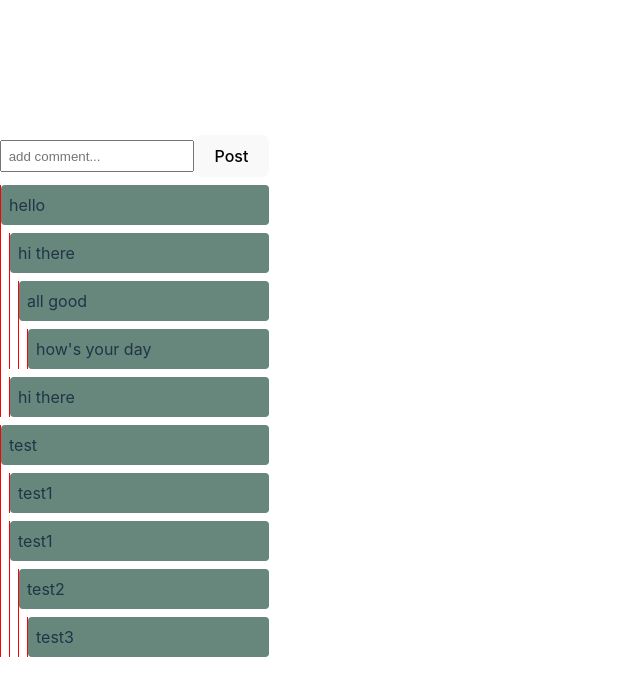
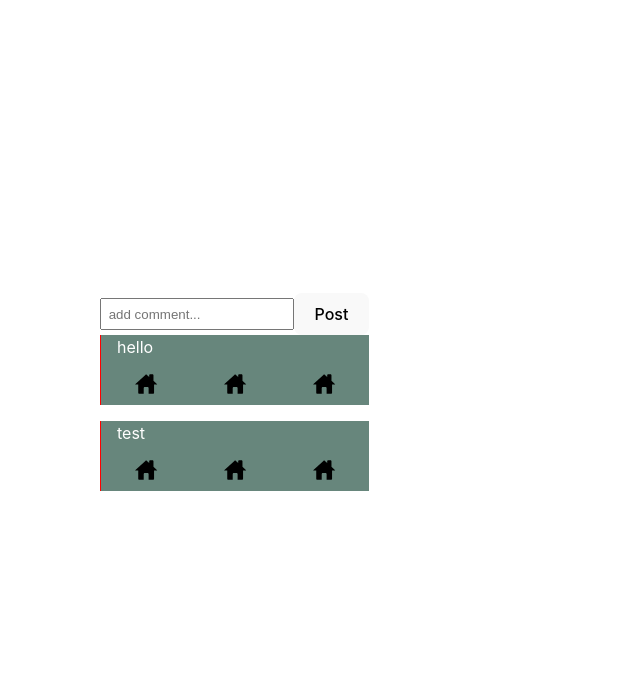
Before and after one commit to Roxiler/social-media-comments, a React (Vite) app: page / in a window 1280 px wide. Shown: the top 696 px of the page, without its empty margins (0-640 px from the left). Built offline with nearby package versions, Linux system fonts and the light colour scheme.

Commit message:
comment thread first implement

```diff
--- a/package.json
+++ b/package.json
@@ -11,7 +11,8 @@
   },
   "dependencies": {
     "react": "^18.2.0",
-    "react-dom": "^18.2.0"
+    "react-dom": "^18.2.0",
+    "sass": "^1.66.1"
   },
   "devDependencies": {
     "@types/react": "^18.2.15",
--- a/src/App.tsx
+++ b/src/App.tsx
@@ -71,7 +71,7 @@ function App() {
 
   return (
     <>
-      <div>
+      <div style={{marginLeft: '100px'}}>
         <div>
           <Comments comments={comments} />
         </div>
--- a/src/components/comments/comment-list/CommentsList.tsx
+++ b/src/components/comments/comment-list/CommentsList.tsx
@@ -1,26 +1,37 @@
-import { useState } from "react"
-import CommentsTextbox from "../comment-textbox/CommentsTextbox"
-import Comment from "../comment/Comment"
+import { useState } from "react";
+import CommentsTextbox from "../comment-textbox/CommentsTextbox";
+import Comment from "../comment/Comment";
 
 interface ICommentList {
-    commentData: any[]
-    setCommentData: React.Dispatch<React.SetStateAction<any[]>>
+  commentData: any[];
+  setCommentData: React.Dispatch<React.SetStateAction<any[]>>;
+  showCommentReplies?: any;
+  editComment?: any;
+  deleteComment?: any;
 }
 
 export const CommentsList = (props: ICommentList) => {
-
   return (
     <div>
       <div>
         <CommentsTextbox setCommentData={props.setCommentData} />
         <div className="comments">
-                    {
-                        props.commentData.map((comment, i) => {
-                            return <Comment key={i} data={comment.value} comments={comment.comments} />
-                        })
-                    }
+          {props.commentData.map((comment, i) => {
+            return (
+              <>
+                <Comment
+                  key={i}
+                  data={comment.value}
+                  comments={comment.comments}
+                  showReplies={props.showCommentReplies}
+                  editComment={props.editComment}
+                  deleteComment={props.deleteComment}
+                />
+              </>
+            );
+          })}
         </div>
       </div>
     </div>
-    )
-}
+  );
+};
--- a/src/components/comments/comment/Comment.tsx
+++ b/src/components/comments/comment/Comment.tsx
@@ -1,29 +1,73 @@
-import React from 'react'
-import "./styles.scss"
+import React from "react";
+import "./styles.scss";
+import Home from "../../icons/home-icon/home";
+import { useComments } from "./hooks";
 
 interface IComment {
-    data: string
-    comments: any[]
+  data: string;
+  comments: any[];
+  showReplies?: any;
+  editComment?: any;
+  deleteComment?: any;
 }
 
+const Comment = (props: IComment) => {
 
-const Comment = (props: IComment) => {
+    const {
+        replies,
+        handleShowReplies,
+        isRepliesOpen
+    } = useComments();
+
   return (
     <div>
-            <div className='comment-box'>
-                <div className="comment">
-                    {props.data}
+      <div className="comment__box">
+        {/* <div className="comment">{props.data}</div> */}
+        {/* <div className="nested_comment">
+          {props.comments.map((comment, i) => {
+            return (
+              <Comment
+                key={i}
+                comments={comment.comments}
+                data={comment.value}
+              />
+            );
+          })}
+        </div> */}
+        <div className="comment__text">{props.data}</div>
+        <div className="comment__actions">
+          <div onClick={() => handleShowReplies(props.showReplies, 1)}>
+            <Home />
           </div>
-                <div className="nested_comment">
+          <div>
+            <Home />
+          </div>
+          <div>
+            <Home />
+          </div>
+        </div>
+        <div className="comment__replies">
         {
-                        props.comments.map((comment, i) => {
-                            return <Comment key={i} comments={comment.comments} data={comment.value} />
-                        })
+            isRepliesOpen && replies.length > 0 &&
+            <div>
+                {replies.map((comment: any, i: number) => {
+            return (
+              <Comment
+              key={i}
+              data={comment.value}
+              comments={comment.comments}
+              showReplies={props.showReplies}
+              editComment={props.editComment}
+              deleteComment={props.deleteComment}
+              />
+            );
+          })}
+            </div>
           }
         </div>
       </div>
     </div>
-    )
-}
+  );
+};
 
-export default Comment
+export default Comment;
--- a/src/components/comments/comment/hooks.ts
+++ b/src/components/comments/comment/hooks.ts
@@ -0,0 +1,47 @@
+import { useState } from "react"
+
+
+export const useComments = () => {
+
+    const [replies, setReplies]: any = useState([]);
+    const [isRepliesOpen, setIsRepliesOpen] = useState(false);
+
+    const handleShowReplies = async (showReplies: any, commentId: number) => {
+        setIsRepliesOpen(!isRepliesOpen);
+        const data = await showReplies(commentId);
+        console.log("DATA", data);
+        setReplies([{
+            id: 11,
+            userName: "AAAA",
+            value: "Comment Reply 1",
+            comments: [
+              {
+                id: 22,
+                userName: "XYZ",
+                value: "all good",
+                comments: [
+                  {
+                    id: 33,
+                    userName: "ABC",
+                    value: "how's your day",
+                    comments: []
+                  }
+                ]
+              }
+            ]
+          },
+          {
+            id: 12,
+            userName: "ZZ",
+            value: "Comment Reply 2",
+            comments: []
+          },
+          ]);
+    }
+
+    return {
+        replies,
+        handleShowReplies,
+        isRepliesOpen
+    }
+};
--- a/src/components/comments/comment/styles.scss
+++ b/src/components/comments/comment/styles.scss
@@ -1,5 +1,7 @@
-.comment-box {
+.comment__box {
     border-left: solid red 1px;
+    background-color: rgb(103, 134, 124);
+    margin-bottom: 1rem;
 
     .comment {
         padding: .5em;
@@ -11,4 +13,20 @@
     .nested_comment {
         margin-left: .5em;
     }
+
+    .comment__text {
+        text-align: start;
+        color: white;
+        padding-left: 1rem;
+    }
+
+    .comment__actions {
+        display: flex;
+        justify-content: space-around;
+    }
+
+    .comment__replies {
+        margin-bottom: 1rem;
+        padding-left: 2rem;
+    }
 }
--- a/src/components/comments/index.tsx
+++ b/src/components/comments/index.tsx
@@ -12,7 +12,13 @@ export const Comments = (props: Props) => {
 
     return (
         <div>
-            <CommentsList commentData={commentsData} setCommentData={setCommentsData} />
+            <CommentsList
+                commentData={commentsData}
+                setCommentData={setCommentsData}
+                showCommentReplies={() => console.log("Function to handle show replies on the comment")}
+                editComment={() => console.log("Edit the current comment")}
+                deleteComment={() => console.log("Delete the current comment")}
+            />
         </div>
     )
 }
--- a/src/components/icons/home.tsx
+++ b/src/components/icons/home-icon/home.tsx
@@ -1,5 +1,5 @@
 import React from 'react'
-import { IconProps } from './Icon.types';
+import { IconProps } from '../Icon.types';
 
 const Home = ({color,size=30}:IconProps) => (
   <svg
```
Also changed, not shown: 2 other files (tests, documents, lock files or other folders). Lines whose indentation alone changed are shown as unchanged.
